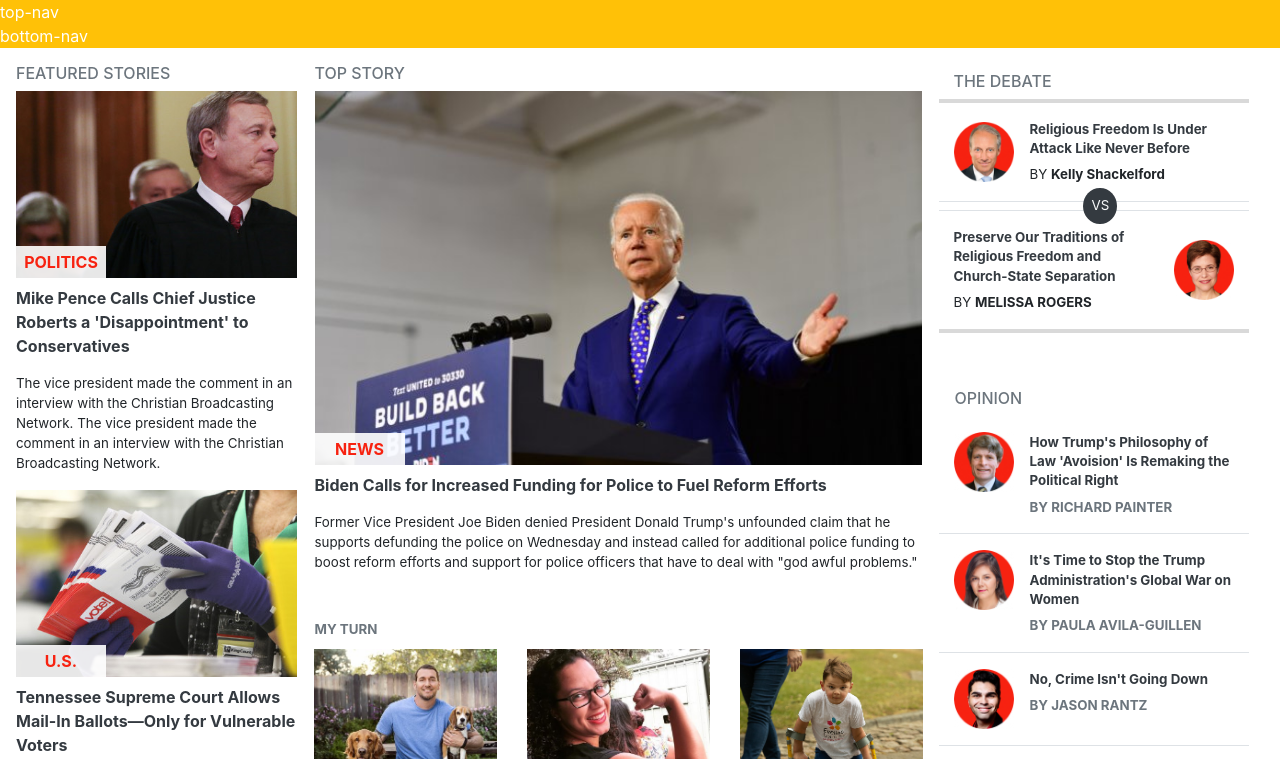
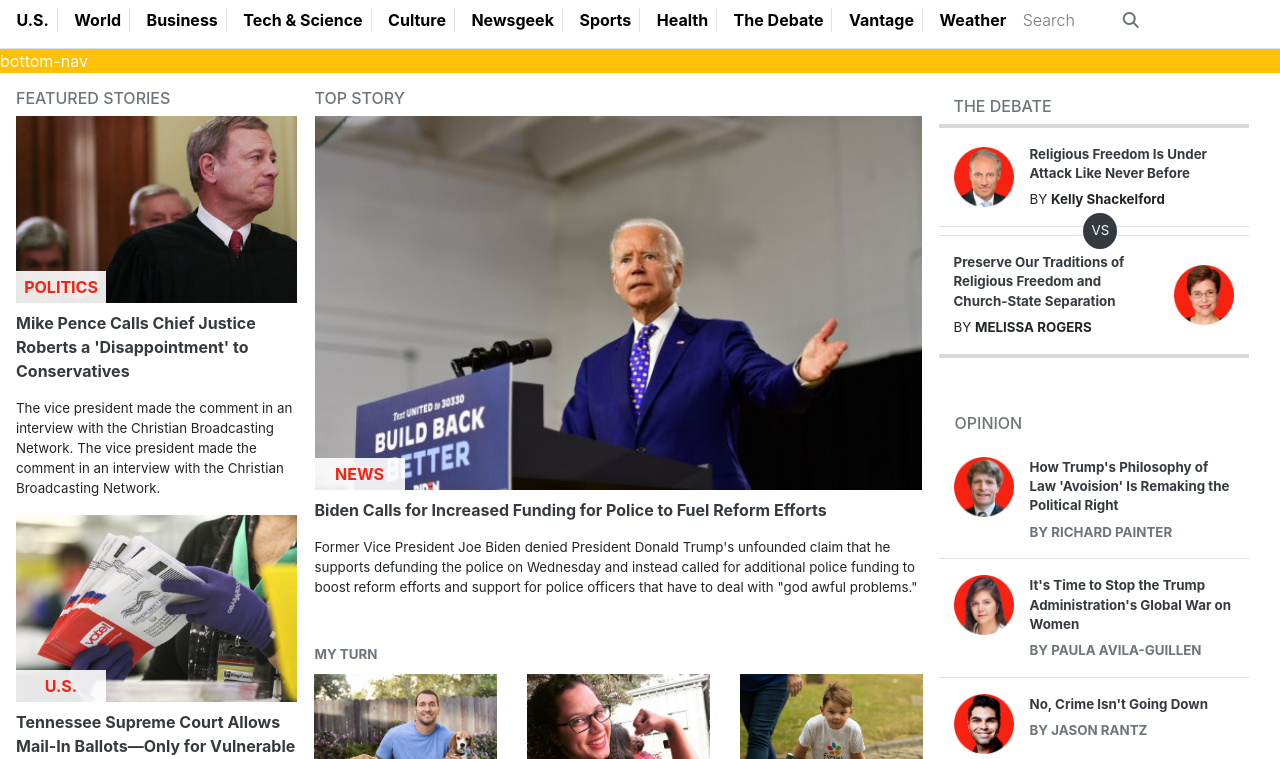
Before and after one commit to DcRonan/newsweek-bootstrap, a website: page index.html in a window 1280 px wide. Shown: the part 93-852 px from the top of the page. Drawn offline with nearby package versions, Linux system fonts and the light colour scheme.

Commit message:
finished top nav

```diff
--- a/index.html
+++ b/index.html
@@ -59,11 +59,72 @@
       </ul>
     </nav>
     <!-- MIDDLE NAV -->
-    <nav class="bg-warning row d-none d-lg-block">
-      top-nav
+    <nav class="row bg-white font-weight-bold d-none d-lg-flex border-bottom border-silver mid-nav">
+      <ul class="d-lg-flex justify-content-evenly w-100 align-items-center pt-2">
+        <li class="border-right border-silver pr-2">
+          <a href="#" class="text-decoration-none text-black">
+            U.S.
+          </a>
+        </li>
+        <li class="border-right border-silver pr-2">
+          <a href="#" class="text-decoration-none text-black">
+            World
+          </a>
+        </li>
+        <li class="border-right border-silver pr-2">
+          <a href="#" class="text-decoration-none text-black">
+            Business
+          </a>
+        </li>
+        <li class="border-right border-silver pr-2">
+          <a href="#" class="text-decoration-none text-black">
+            Tech & Science
+          </a>
+        </li>
+        <li class="border-right border-silver pr-2">
+          <a href="#" class="text-decoration-none text-black">
+            Culture
+          </a>
+        </li>
+        <li class="border-right border-silver pr-2">
+          <a href="#" class="text-decoration-none text-black">
+            Newsgeek
+          </a>
+        </li>
+        <li class="border-right border-silver pr-2">
+          <a href="#" class="text-decoration-none text-black">
+            Sports
+          </a>
+        </li>
+        <li class="border-right border-silver pr-2">
+          <a href="#" class="text-decoration-none text-black">
+            Health
+          </a>
+        </li>
+        <li class="border-right border-silver pr-2">
+          <a href="#" class="text-decoration-none text-black">
+            The Debate
+          </a>
+        </li>
+        <li class="border-right border-silver pr-2">
+          <a href="#" class="text-decoration-none text-black">
+            Vantage
+          </a>
+        </li>
+        <li>
+          <a href="#" class="text-decoration-none text-black">
+            Weather
+          </a>
+        </li>
+        <li>
+          <input class="w-50 text-black font-weight-light border-0" type="search" name="search-bar"
+            placeholder="Search">
+          <i class="fas fa-search text-secondary ml-n4"></i>
+        </li>
+      </ul>
     </nav>
     <!-- BOTTOM-NAV -->
-    <nav class="bg-warning row d-none d-lg-block">
+    <nav class="bg-warning row d-none d-lg-block bottom-nav">
       bottom-nav
     </nav>
   </header>
@@ -230,7 +291,8 @@
         <div class="vs position-absolute rounded-circle bg-dark text-light p-2">
           VS
         </div>
-        <article class="col-12 d-flex bottom-debate pt-3 pb-3 mt-1 justify-content-between align-items-center border-top border-silver">
+        <article
+          class="col-12 d-flex bottom-debate pt-3 pb-3 mt-1 justify-content-between align-items-center border-top border-silver">
           <div class="mr-3">
             <h6>
               <a href="#" class="font-weight-bold text-decoration-none text-dark">
@@ -1539,7 +1601,8 @@
               <figure class="d-flex">
                 <div>
                   <a href="#">
-                  <img src="./src/assets/images/sports/stanley-cup-st-louis-blues.jpg" alt="picture of the stanley cup">
+                    <img src="./src/assets/images/sports/stanley-cup-st-louis-blues.jpg"
+                      alt="picture of the stanley cup">
                   </a>
                 </div>
                 <figcaption class="font-weight-bold pl-3">
--- a/src/css/style.css
+++ b/src/css/style.css
@@ -16,6 +16,10 @@
   max-width: 1440px; /* Increased size of container class */
 }
 
+.justify-content-evenly {
+  justify-content: space-evenly;
+}
+
 /*
 ================
      COLORS
@@ -25,6 +29,7 @@
 :root {
   --border-gray: #f4f5f7;
   --gray-line: #d9d9d9;
+  --hover-red: #f72210;
 }
 
 .bg-red {
@@ -49,6 +54,10 @@
 
 .text-red {
   color: #f72210;
+}
+
+.text-black {
+  color: #000;
 }
 
 /*
@@ -92,6 +101,11 @@ article p {
      HOVER
 ================
 */
+
+.mid-nav a:hover,
+.bottom-nav a:hover {
+  color: var(--hover-red);
+}
 
 .featured-stories figcaption a:hover,
 .debate-opinion h6 > a:hover,
```
Also changed, not shown: 1 other file. Lines whose indentation alone changed are shown as unchanged.
